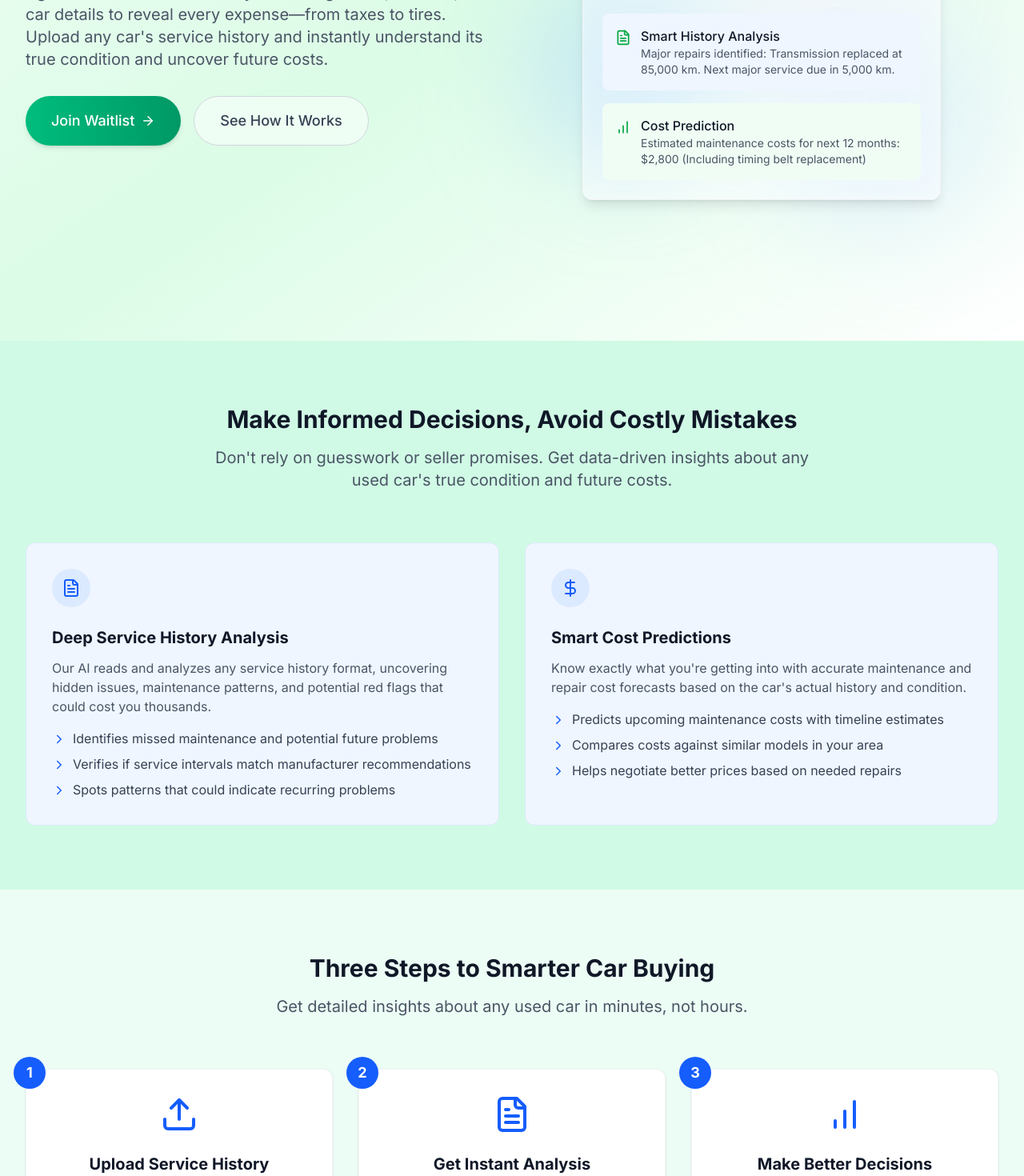
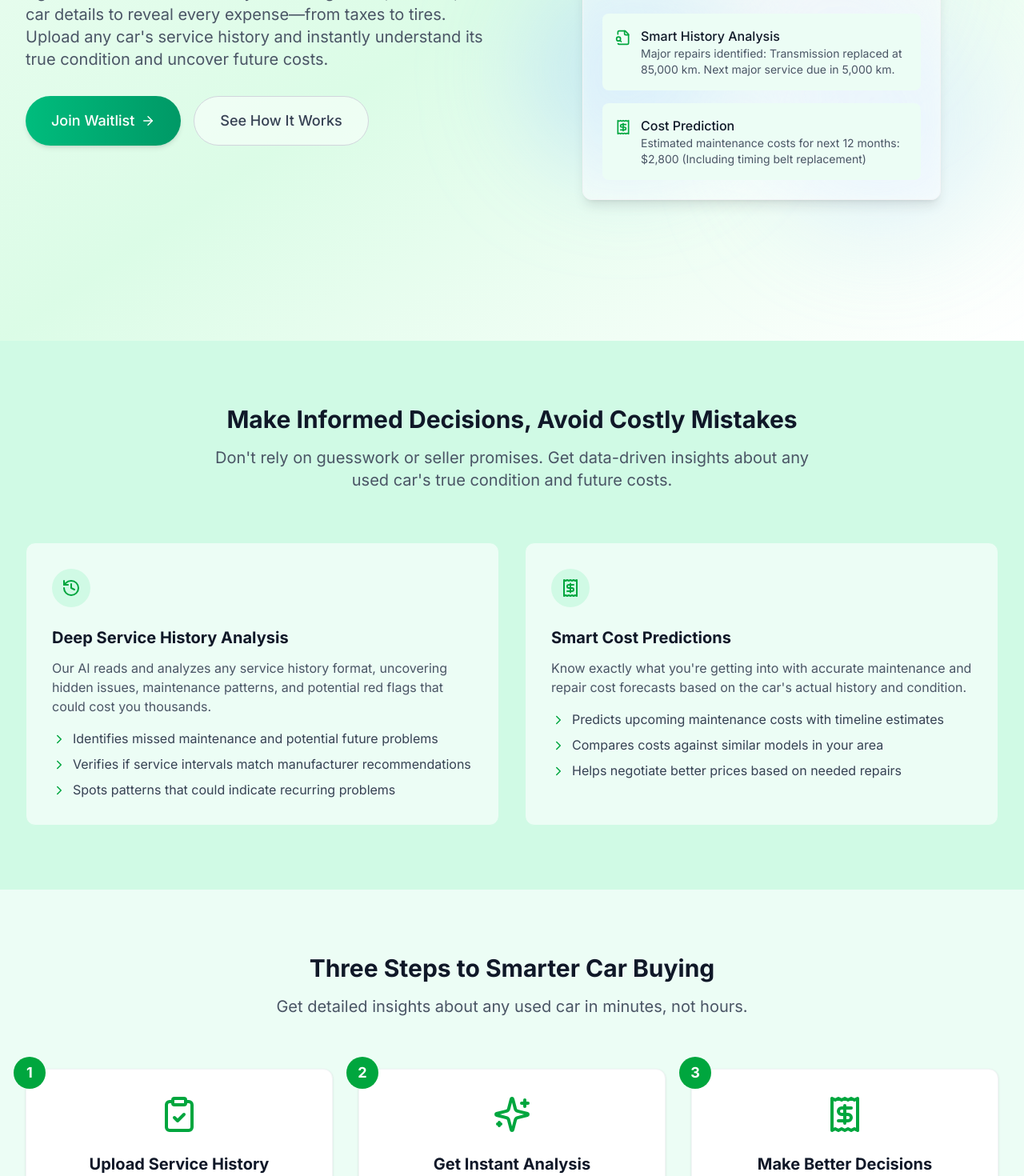
Before and after one commit to aybbr/agentic-mechanic-ui, a Next.js app: page / in a window 1280 px wide. Shown: the part 460-1930 px from the top of the page at 80% size. Built offline with nearby package versions, Linux system fonts and the light colour scheme; no server answers.

Commit message:
fix some styling

```diff
--- a/src/components/landing/SingleScreenLanding.tsx
+++ b/src/components/landing/SingleScreenLanding.tsx
@@ -2,7 +2,7 @@
 
 import { useState } from "react";
 import Link from "next/link";
-import { Upload, FileText, BarChart, ArrowRight, Menu, X, ChevronRight, DollarSign } from "lucide-react";
+import { Upload, FileText, BarChart, ArrowRight, Menu, X, ChevronRight, DollarSign, Car, FileSearch, PiggyBank, ClipboardCheck, Wrench, AlertTriangle, Receipt, GaugeCircle, Settings, Sparkles, History, CalendarClock, Shield } from "lucide-react";
 import { Logo } from "@/components/common/Logo";
 import { WaitlistModal } from "@/components/waitlist/WaitlistModal";
 import { useAuth } from "@/components/auth/AuthProvider";
@@ -63,21 +63,21 @@ export function SingleScreenLanding() {
                   <Link href="#features" className={cn(
                     "font-medium transition-colors",
                     getTextColor('gray', 700),
-                    "hover:text-blue-600"
+                    "hover:text-green-600"
                   )}>
                     Features
                   </Link>
                   <Link href="#how-it-works" className={cn(
                     "font-medium transition-colors",
                     getTextColor('gray', 700),
-                    "hover:text-blue-600"
+                    "hover:text-green-600"
                   )}>
                     How It Works
                   </Link>
                   <Link href="#contact" className={cn(
                     "font-medium transition-colors",
                     getTextColor('gray', 700),
-                    "hover:text-blue-600"
+                    "hover:text-green-600"
                   )}>
                     Contact
                   </Link>
@@ -86,7 +86,7 @@ export function SingleScreenLanding() {
                 {/* Auth Buttons */}
                 <div className="hidden md:flex items-center space-x-4">
                   {isLoading ? (
-                    <div className="w-6 h-6 border-2 border-blue-500 border-t-transparent rounded-full animate-spin"></div>
+                    <div className="w-6 h-6 border-2 border-green-500 border-t-transparent rounded-full animate-spin"></div>
                   ) : isAuthenticated ? (
                     <>
                       <Link
@@ -94,7 +94,7 @@ export function SingleScreenLanding() {
                         className={cn(
                           "font-medium",
                           getTextColor('primary', 600),
-                          "hover:text-blue-800"
+                          "hover:text-green-800"
                         )}
                       >
                         Dashboard
@@ -108,7 +108,7 @@ export function SingleScreenLanding() {
                         className={cn(
                           "font-medium",
                           getTextColor('primary', 600),
-                          "hover:text-blue-800"
+                          "hover:text-green-800"
                         )}
                       >
                         Log in
@@ -129,7 +129,7 @@ export function SingleScreenLanding() {
                     className={cn(
                       "focus:outline-none",
                       getTextColor('gray', 700),
-                      "hover:text-blue-800"
+                      "hover:text-green-800"
                     )}
                   >
                     {isMenuOpen ? <X size={24} /> : <Menu size={24} />}
@@ -152,7 +152,7 @@ export function SingleScreenLanding() {
                     className={cn(
                       "block px-3 py-2 rounded-md",
                       getTextColor('gray', 700),
-                      "hover:text-blue-800 hover:bg-blue-50/50"
+                      "hover:text-green-800 hover:bg-green-50/50"
                     )}
                     onClick={() => setIsMenuOpen(false)}
                   >
@@ -163,7 +163,7 @@ export function SingleScreenLanding() {
                     className={cn(
                       "block px-3 py-2 rounded-md",
                       getTextColor('gray', 700),
-                      "hover:text-blue-800 hover:bg-blue-50/50"
+                      "hover:text-green-800 hover:bg-green-50/50"
                     )}
                     onClick={() => setIsMenuOpen(false)}
                   >
@@ -174,7 +174,7 @@ export function SingleScreenLanding() {
                     className={cn(
                       "block px-3 py-2 rounded-md",
                       getTextColor('gray', 700),
-                      "hover:text-blue-800 hover:bg-blue-50/50"
+                      "hover:text-green-800 hover:bg-green-50/50"
                     )}
                     onClick={() => setIsMenuOpen(false)}
                   >
@@ -184,7 +184,7 @@ export function SingleScreenLanding() {
                   {/* Mobile Auth Links */}
                   {isLoading ? (
                     <div className="flex justify-center py-2">
-                      <div className="w-6 h-6 border-2 border-blue-500 border-t-transparent rounded-full animate-spin"></div>
+                      <div className="w-6 h-6 border-2 border-green-500 border-t-transparent rounded-full animate-spin"></div>
                     </div>
                   ) : isAuthenticated ? (
                     <>
@@ -193,7 +193,7 @@ export function SingleScreenLanding() {
                         className={cn(
                           "block px-3 py-2 rounded-md",
                           getTextColor('primary', 600),
-                          "hover:text-blue-800 hover:bg-blue-50/50"
+                          "hover:text-green-800 hover:bg-green-50/50"
                         )}
                         onClick={() => setIsMenuOpen(false)}
                       >
@@ -210,7 +210,7 @@ export function SingleScreenLanding() {
                         className={cn(
                           "block px-3 py-2 rounded-md",
                           getTextColor('primary', 600),
-                          "hover:text-blue-800 hover:bg-blue-50/50"
+                          "hover:text-green-800 hover:bg-green-50/50"
                         )}
                         onClick={() => setIsMenuOpen(false)}
                       >
@@ -284,21 +284,21 @@ export function SingleScreenLanding() {
                 className="max-w-md mx-auto animate-float"
               >
                 <div className="border-2 border-dashed border-gray-300 rounded-lg p-8 text-center mb-6">
-                  <Upload size={48} className={cn("mx-auto mb-4", getTextColor('primary', 600))} />
+                  <Car size={48} className={cn("mx-auto mb-4", getTextColor('primary', 600))} />
                   <p className={getTextColor('gray', 600)}>Drop any service history - we can read handwritten logs, scanned documents, or digital files</p>
                 </div>
-                <div className="bg-blue-50 rounded-lg p-4 mb-4">
+                <div className="bg-emerald-50 rounded-lg p-4 mb-4">
                   <div className="flex items-start">
-                    <FileText size={20} className={cn("mr-3 mt-1 flex-shrink-0", getTextColor('primary', 600))} />
+                    <FileSearch size={20} className={cn("mr-3 mt-1 flex-shrink-0", getTextColor('primary', 600))} />
                     <div>
                       <h3 className={cn("font-medium", getTextColor('gray', 900))}>Smart History Analysis</h3>
                       <p className={cn("text-sm", getTextColor('gray', 600))}>Major repairs identified: Transmission replaced at 85,000 km. Next major service due in 5,000 km.</p>
                     </div>
                   </div>
                 </div>
-                <div className="bg-green-50 rounded-lg p-4">
+                <div className="bg-emerald-50 rounded-lg p-4">
                   <div className="flex items-start">
-                    <BarChart size={20} className="text-green-600 mr-3 mt-1 flex-shrink-0" />
+                    <Receipt size={20} className="text-green-600 mr-3 mt-1 flex-shrink-0" />
                     <div>
                       <h3 className={cn("font-medium", getTextColor('gray', 900))}>Cost Prediction</h3>
                       <p className={cn("text-sm", getTextColor('gray', 600))}>Estimated maintenance costs for next 12 months: $2,800 (Including timing belt replacement)</p>
@@ -332,9 +332,9 @@ export function SingleScreenLanding() {
 
             <div className="grid md:grid-cols-2 gap-8">
               {/* Service History Analyzer */}
-              <div className="bg-blue-50 p-8 rounded-xl border border-blue-100">
-                <div className="bg-blue-100 p-3 rounded-full w-fit mb-6">
-                  <FileText size={24} className="text-blue-600" />
+              <div className="bg-emerald-50 p-8 rounded-xl border border-emerald-100">
+                <div className="bg-emerald-100 p-3 rounded-full w-fit mb-6">
+                  <History size={24} className="text-green-600" />
                 </div>
                 <h3 className="text-xl font-bold text-gray-900 mb-3">
                   Deep Service History Analysis
@@ -344,24 +344,24 @@ export function SingleScreenLanding() {
                 </p>
                 <ul className="space-y-2">
                   <li className="flex items-start">
-                    <ChevronRight size={18} className="text-blue-600 mr-2 mt-1 flex-shrink-0" />
+                    <ChevronRight size={18} className="text-green-600 mr-2 mt-1 flex-shrink-0" />
                     <span className="text-gray-700">Identifies missed maintenance and potential future problems</span>
                   </li>
                   <li className="flex items-start">
-                    <ChevronRight size={18} className="text-blue-600 mr-2 mt-1 flex-shrink-0" />
+                    <ChevronRight size={18} className="text-green-600 mr-2 mt-1 flex-shrink-0" />
                     <span className="text-gray-700">Verifies if service intervals match manufacturer recommendations</span>
                   </li>
                   <li className="flex items-start">
-                    <ChevronRight size={18} className="text-blue-600 mr-2 mt-1 flex-shrink-0" />
+                    <ChevronRight size={18} className="text-green-600 mr-2 mt-1 flex-shrink-0" />
                     <span className="text-gray-700">Spots patterns that could indicate recurring problems</span>
                   </li>
                 </ul>
               </div>
 
               {/* Cost Estimator */}
-              <div className="bg-blue-50 p-8 rounded-xl border border-blue-100">
-                <div className="bg-blue-100 p-3 rounded-full w-fit mb-6">
-                  <DollarSign size={24} className="text-blue-600" />
+              <div className="bg-emerald-50 p-8 rounded-xl border border-emerald-100">
+                <div className="bg-emerald-100 p-3 rounded-full w-fit mb-6">
+                  <Receipt size={24} className="text-green-600" />
                 </div>
                 <h3 className="text-xl font-bold text-gray-900 mb-3">
                   Smart Cost Predictions
@@ -371,15 +371,15 @@ export function SingleScreenLanding() {
                 </p>
                 <ul className="space-y-2">
                   <li className="flex items-start">
-                    <ChevronRight size={18} className="text-blue-600 mr-2 mt-1 flex-shrink-0" />
+                    <ChevronRight size={18} className="text-green-600 mr-2 mt-1 flex-shrink-0" />
                     <span className="text-gray-700">Predicts upcoming maintenance costs with timeline estimates</span>
                   </li>
                   <li className="flex items-start">
-                    <ChevronRight size={18} className="text-blue-600 mr-2 mt-1 flex-shrink-0" />
+                    <ChevronRight size={18} className="text-green-600 mr-2 mt-1 flex-shrink-0" />
                     <span className="text-gray-700">Compares costs against similar models in your area</span>
                   </li>
                   <li className="flex items-start">
-                    <ChevronRight size={18} className="text-blue-600 mr-2 mt-1 flex-shrink-0" />
+                    <ChevronRight size={18} className="text-green-600 mr-2 mt-1 flex-shrink-0" />
                     <span className="text-gray-700">Helps negotiate better prices based on needed repairs</span>
                   </li>
                 </ul>
@@ -403,11 +403,11 @@ export function SingleScreenLanding() {
             <div className="grid md:grid-cols-3 gap-8">
               {/* Step 1 */}
               <div className="bg-white p-8 rounded-xl shadow-sm border border-gray-100 relative">
-                <div className="absolute -top-4 -left-4 bg-blue-600 text-white w-10 h-10 rounded-full flex items-center justify-center font-bold text-lg">
+                <div className="absolute -top-4 -left-4 bg-green-600 text-white w-10 h-10 rounded-full flex items-center justify-center font-bold text-lg">
                   1
                 </div>
                 <div className="mb-6 flex justify-center">
-                  <Upload size={48} className="text-blue-600" />
+                  <ClipboardCheck size={48} className="text-green-600" />
                 </div>
                 <h3 className="text-xl font-bold text-gray-900 mb-3 text-center">Upload Service History</h3>
                 <p className="text-gray-600 text-center">
@@ -417,11 +417,11 @@ export function SingleScreenLanding() {
 
               {/* Step 2 */}
               <div className="bg-white p-8 rounded-xl shadow-sm border border-gray-100 relative">
-                <div className="absolute -top-4 -left-4 bg-blue-600 text-white w-10 h-10 rounded-full flex items-center justify-center font-bold text-lg">
+                <div className="absolute -top-4 -left-4 bg-green-600 text-white w-10 h-10 rounded-full flex items-center justify-center font-bold text-lg">
                   2
                 </div>
                 <div className="mb-6 flex justify-center">
-                  <FileText size={48} className="text-blue-600" />
+                  <Sparkles size={48} className="text-green-600" />
                 </div>
                 <h3 className="text-xl font-bold text-gray-900 mb-3 text-center">Get Instant Analysis</h3>
                 <p className="text-gray-600 text-center">
@@ -431,11 +431,11 @@ export function SingleScreenLanding() {
 
               {/* Step 3 */}
               <div className="bg-white p-8 rounded-xl shadow-sm border border-gray-100 relative">
-                <div className="absolute -top-4 -left-4 bg-blue-600 text-white w-10 h-10 rounded-full flex items-center justify-center font-bold text-lg">
+                <div className="absolute -top-4 -left-4 bg-green-600 text-white w-10 h-10 rounded-full flex items-center justify-center font-bold text-lg">
                   3
                 </div>
                 <div className="mb-6 flex justify-center">
-                  <BarChart size={48} className="text-blue-600" />
+                  <Receipt size={48} className="text-green-600" />
                 </div>
                 <h3 className="text-xl font-bold text-gray-900 mb-3 text-center">Make Better Decisions</h3>
                 <p className="text-gray-600 text-center">
@@ -458,7 +458,7 @@ export function SingleScreenLanding() {
 
             <div className="grid md:grid-cols-3 gap-8">
               {/* Testimonial 1 */}
-              <div className="bg-blue-50 p-6 rounded-xl">
+              <div className="bg-emerald-50 p-6 rounded-xl">
                 <p className="text-gray-700 mb-4 italic">
                   &ldquo;I almost bought a car with transmission issues that would have cost $4,000 to fix. This tool spotted the warning signs in the service history that I missed.&rdquo;
                 </p>
@@ -466,7 +466,7 @@ export function SingleScreenLanding() {
               </div>
 
               {/* Testimonial 2 */}
-              <div className="bg-blue-50 p-6 rounded-xl">
+              <div className="bg-emerald-50 p-6 rounded-xl">
                 <p className="text-gray-700 mb-4 italic">
                   &ldquo;The cost predictions were spot on. I used them to negotiate $2,500 off the price because of upcoming maintenance needs.&rdquo;
                 </p>
@@ -474,7 +474,7 @@ export function SingleScreenLanding() {
               </div>
 
               {/* Testimonial 3 */}
-              <div className="bg-blue-50 p-6 rounded-xl">
+              <div className="bg-emerald-50 p-6 rounded-xl">
                 <p className="text-gray-700 mb-4 italic">
                   &ldquo;Finally, a tool that makes sense of messy service records. Saved me hours of research and helped me avoid a money pit.&rdquo;
                 </p>
@@ -609,9 +609,9 @@ export function SingleScreenLanding() {
                 <input
                   type="email"
                   placeholder="Your email"
-                  className="bg-gray-800 text-white px-4 py-2 rounded-l-md w-full focus:outline-none focus:ring-2 focus:ring-blue-500"
+                  className="bg-gray-800 text-white px-4 py-2 rounded-l-md w-full focus:outline-none focus:ring-2 focus:ring-green-500"
                 />
-                <button className="bg-blue-600 hover:bg-blue-700 text-white px-4 py-2 rounded-r-md transition-colors">
+                <button className="bg-green-600 hover:bg-green-700 text-white px-4 py-2 rounded-r-md transition-colors">
                   Subscribe
                 </button>
               </div>
```
Also changed, not shown: src/app/contact-us/page.tsx (+26 -21 lines), src/app/privacy-policy/page.tsx (+14 -3 lines), src/app/terms-of-service/page.tsx (+14 -3 lines), src/components/waitlist/WaitlistModal.tsx (+15 -15 lines).
